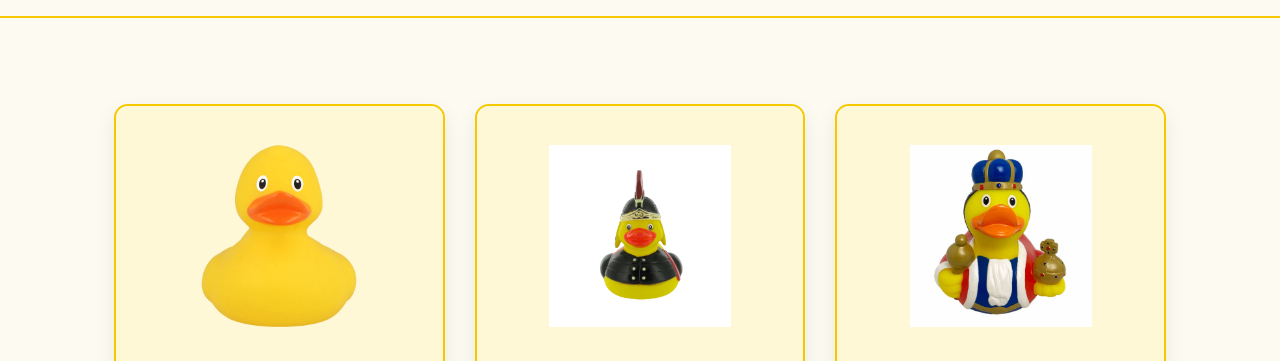
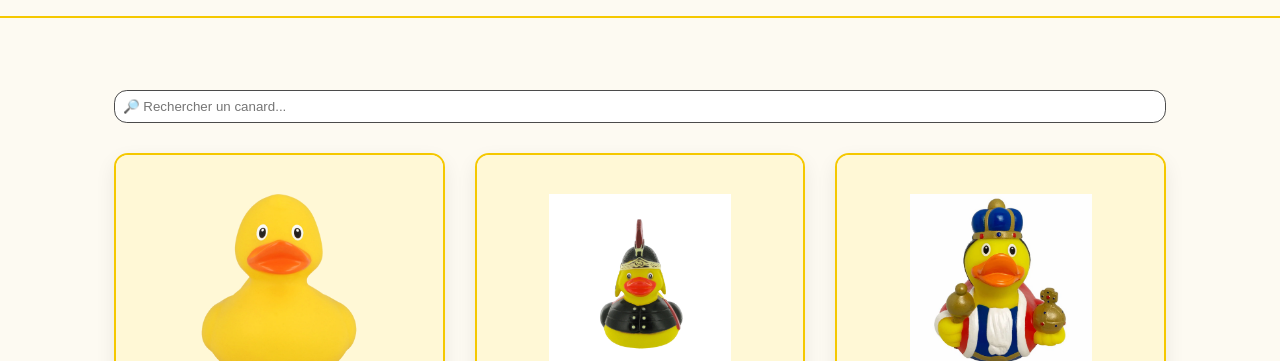
Before and after one commit to divtec-cejef/ICT426-2026-froieth_spruchr-lsduck, a website: page src/index.html in a window 1280 px wide. Shown: the part 136-497 px from the top of the page. Drawn offline with Linux system fonts and the light colour scheme.

Commit message:
ajoute de la barre de recherche

```diff
--- a/src/css/style.css
+++ b/src/css/style.css
@@ -871,3 +871,13 @@ footer {
 a {
     text-decoration: none;
 }
+.BarreDeRecherche {
+    margin-top: 1rem;
+}
+
+.BarreDeRecherche input{
+    border: 0.1rem solid #4b4b4b;
+    padding: 0.5rem;
+    width: 100%;
+    border-radius: 0.8rem;
+}
--- a/src/index.html
+++ b/src/index.html
@@ -6,11 +6,24 @@
     <meta name="description" content="Boutique de canards en plastique - Découvrez notre collection unique de canards de bain">
     <link rel="stylesheet" href="css/style.css">
     <link rel="icon" type="image/x-icon" href="../res/icon.png">
+    <link rel="stylesheet" href="https://cdn.jsdelivr.net/npm/@mdi/font@7.4.47/css/materialdesignicons.min.css">
     <title>LSDuck</title>
 </head>
 <body>
 <div class="container">
-    <div class="products-grid" id="produits"></div>
+    <!-- Barre de recherche -->
+    <div class="BarreDeRecherche">
+        <input
+                type="text"
+                id="searchInput"
+                placeholder="🔎 Rechercher un canard..."
+                oninput="filterCanards()"
+        />
+        <button id="clearBtn" onclick="clearSearch()" style="display: none;">✕</button>
+    </div>
+
+    <!-- Produits -->
+    <div class="products-grid" id="results"></div>
 
     <script src="js/main.js"></script>
     <script src="js/header.js"></script>
--- a/src/js/main.js
+++ b/src/js/main.js
@@ -42,10 +42,8 @@ async function creerCarteProduit(produit) {
         e.stopPropagation();
     });
 
-
     // Panier
     function ajouterAuPanier(id) {
-        // Lire le panier existant
         let panier = [];
         try {
             const raw = localStorage.getItem('productId');
@@ -55,7 +53,6 @@ async function creerCarteProduit(produit) {
             panier = [];
         }
 
-        // Chercher si le produit est déjà dans le panier
         const existant = panier.find(item => item.id === id);
         if (existant) {
             existant.qty += 1;
@@ -63,15 +60,8 @@ async function creerCarteProduit(produit) {
             panier.push({id: id, qty: 1});
         }
 
-        // Sauvegarder
         localStorage.setItem('productId', JSON.stringify(panier));
         console.log(`Produit #${id} ajouté au panier`, panier);
-
-
-        card.style.cursor = 'pointer';
-        card.addEventListener('click', () => {
-            window.location.href = ``;
-        });
 
         // Feedback visuel
         const btn = card.querySelector(".add-to-cart");
@@ -84,11 +74,11 @@ async function creerCarteProduit(produit) {
         }, 1500);
     }
 
-// Texte
+    // Texte
     card.querySelector(".product-name").textContent = produit.nom;
     card.querySelector(".product-description").textContent = produit.description;
 
-// Détails
+    // Détails
     const d = produit.details;
     card.querySelector(".product-details").innerHTML = `
         ${d.couleur ? `<span class="detail-badge">🎨 ${d.couleur}</span>` : ""}
@@ -99,36 +89,59 @@ async function creerCarteProduit(produit) {
         ${d.age_recommande ? `<span class="detail-badge">👶 ${d.age_recommande}</span>` : ""}
     `;
 
-// Prix
+    // Prix
     card.querySelector(".product-price").textContent = produit.prix.toFixed(2) + " CHF";
 
-// Avis
+    // Avis
     card.querySelector(".stars").innerHTML = genererEtoiles(moyenneNotes);
     card.querySelector(".rating-count").textContent = `(${produit.avis.length})`;
 
-// Panier
+    // Panier
     card.querySelector(".add-to-cart").onclick = () => ajouterAuPanier(produit.id);
 
     return card;
 }
 
-// --- Affichage des produits ---
-async function afficherProduits() {
-    const data = await fetch("../res/data/produits.json").then(r => r.json());
-    const produits = data.produits;
+// --- Recherche ---
+let searchData = [];
 
-    const zone = document.getElementById("produits");
+fetch("../res/data/produits.json")
+    .then(res => res.json())
+    .then(async json => {
+        searchData = Array.isArray(json) ? json : json.produits ?? [];
+        await renderResults(searchData);
+    });
 
-    for (const produit of produits) {
-        const carte = await creerCarteProduit(produit);
-        zone.appendChild(carte);
-    }
+async function filterCanards() {
+    const q = document.getElementById("searchInput").value.trim().toLowerCase();
+    const clearBtn = document.getElementById("clearBtn");
+    if (clearBtn) clearBtn.style.display = q ? "block" : "none";
+    const filtered = q
+        ? searchData.filter(item => item.nom.toLowerCase().includes(q))
+        : searchData;
+    await renderResults(filtered);
 }
 
-// --- Lancement ---
-if (typeof window !== 'undefined') {
-    // S'exécute seulement dans le navigateur, pas dans Jest
-    afficherProduits();
+function clearSearch() {
+    document.getElementById("searchInput").value = "";
+    const clearBtn = document.getElementById("clearBtn");
+    if (clearBtn) clearBtn.style.display = "none";
+    renderResults(searchData);
+}
+
+async function renderResults(items) {
+    const container = document.getElementById("results");
+    container.innerHTML = "";
+
+    if (items.length === 0) {
+        container.innerHTML = "<p>🦆Aucun canard trouvé🦆</p>";
+        return;
+    }
+
+    for (const item of items) {
+        const carte = await creerCarteProduit(item);
+        container.appendChild(carte);
+    }
 }
 
 // À la fin de main.js
```
